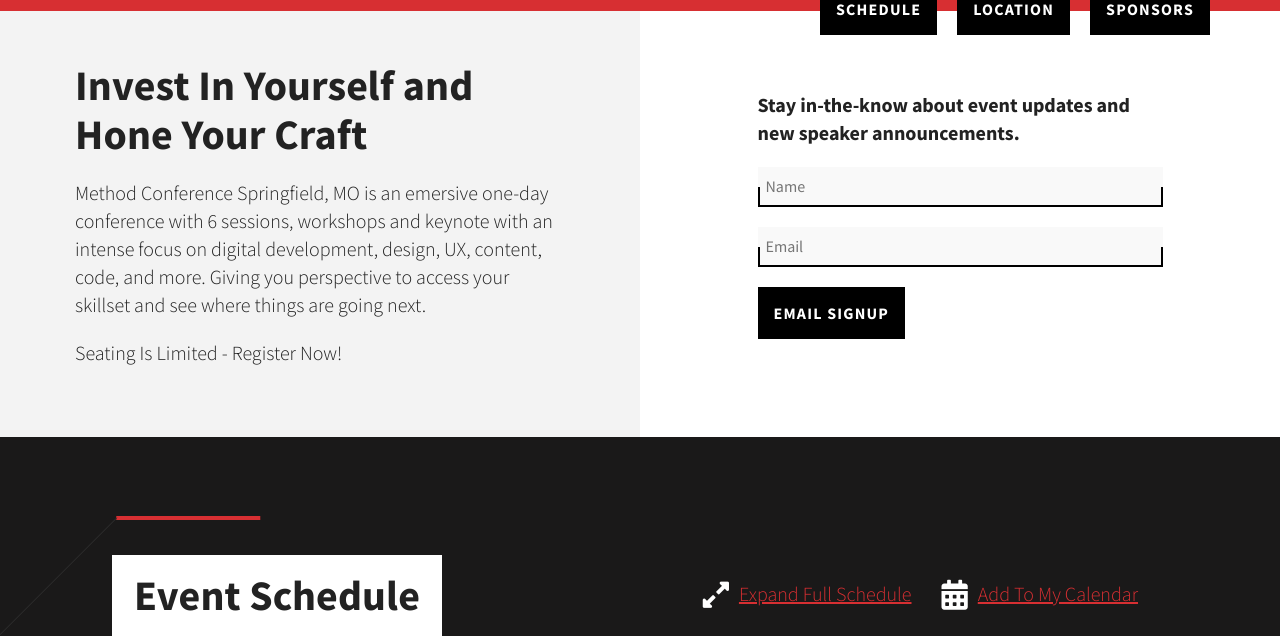
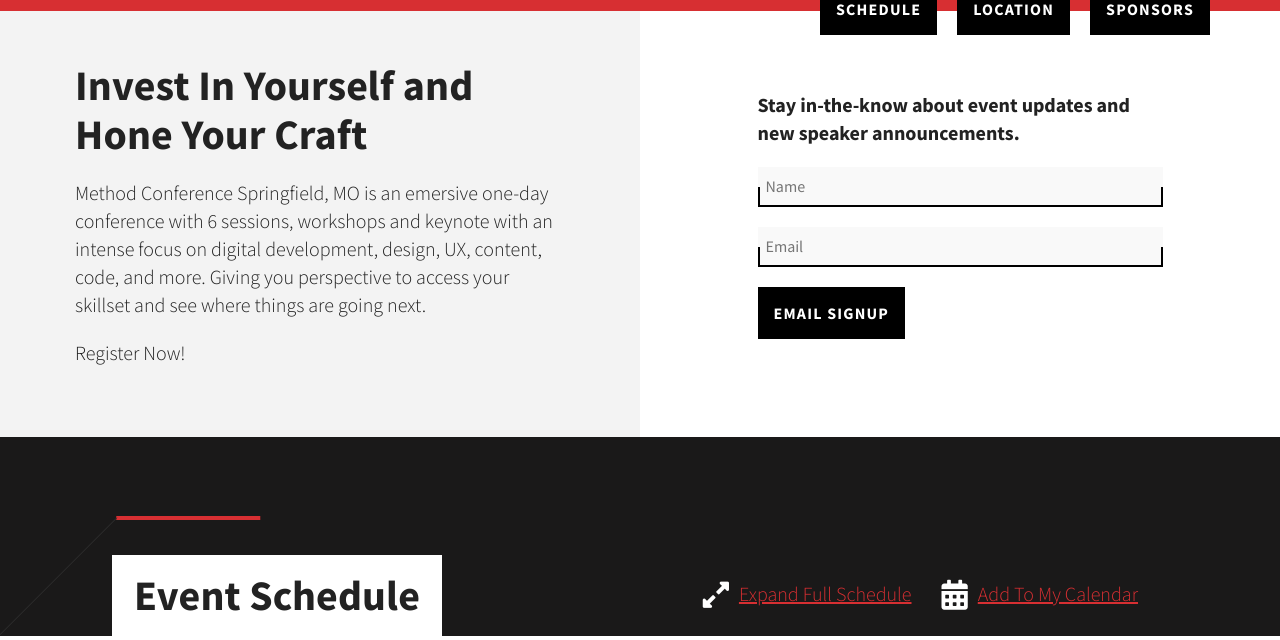
Before and after one commit to sgfdevs/methodconf.com, a PHP site: template templates/home.twig in a window 1280 px wide. Shown: the part 774-1414 px from the top of the page. Run offline with PHP 8.4, Linux system fonts and the light colour scheme; the template is opened without the code that fills it, so the values that code supplies are empty; some libraries are stand-ins or nearby versions.

Commit message:
Changing register button text

```diff
--- a/templates/home.twig
+++ b/templates/home.twig
@@ -46,7 +46,7 @@
                 </p>
 
                 <p>
-                    <tito-button event="springfield-devs/method-conference-2020">Seating Is Limited - Register Now!</tito-button>
+                    <tito-button event="springfield-devs/method-conference-2020">Register Now!</tito-button>
                 </p>
             </div>
         </section>
```
